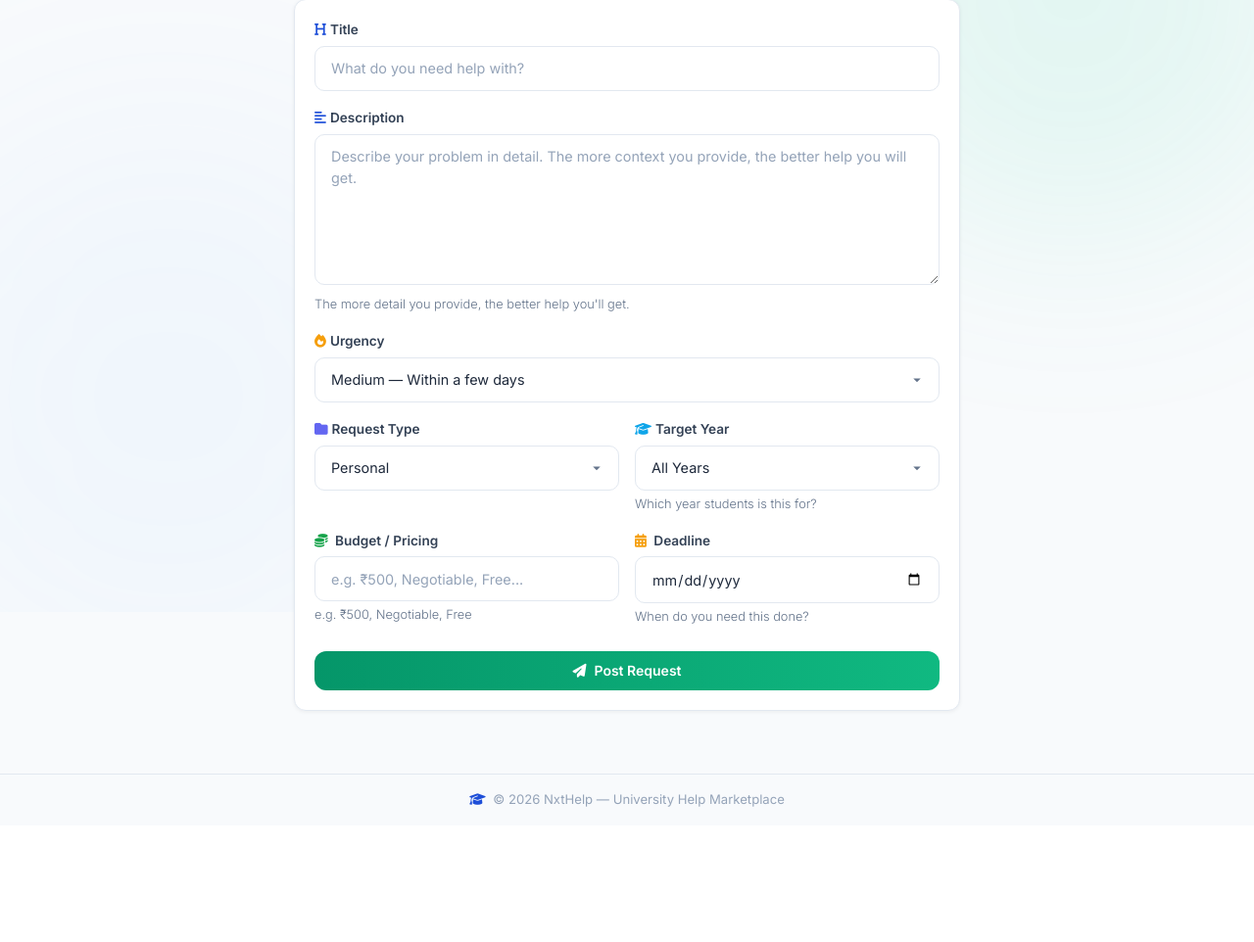
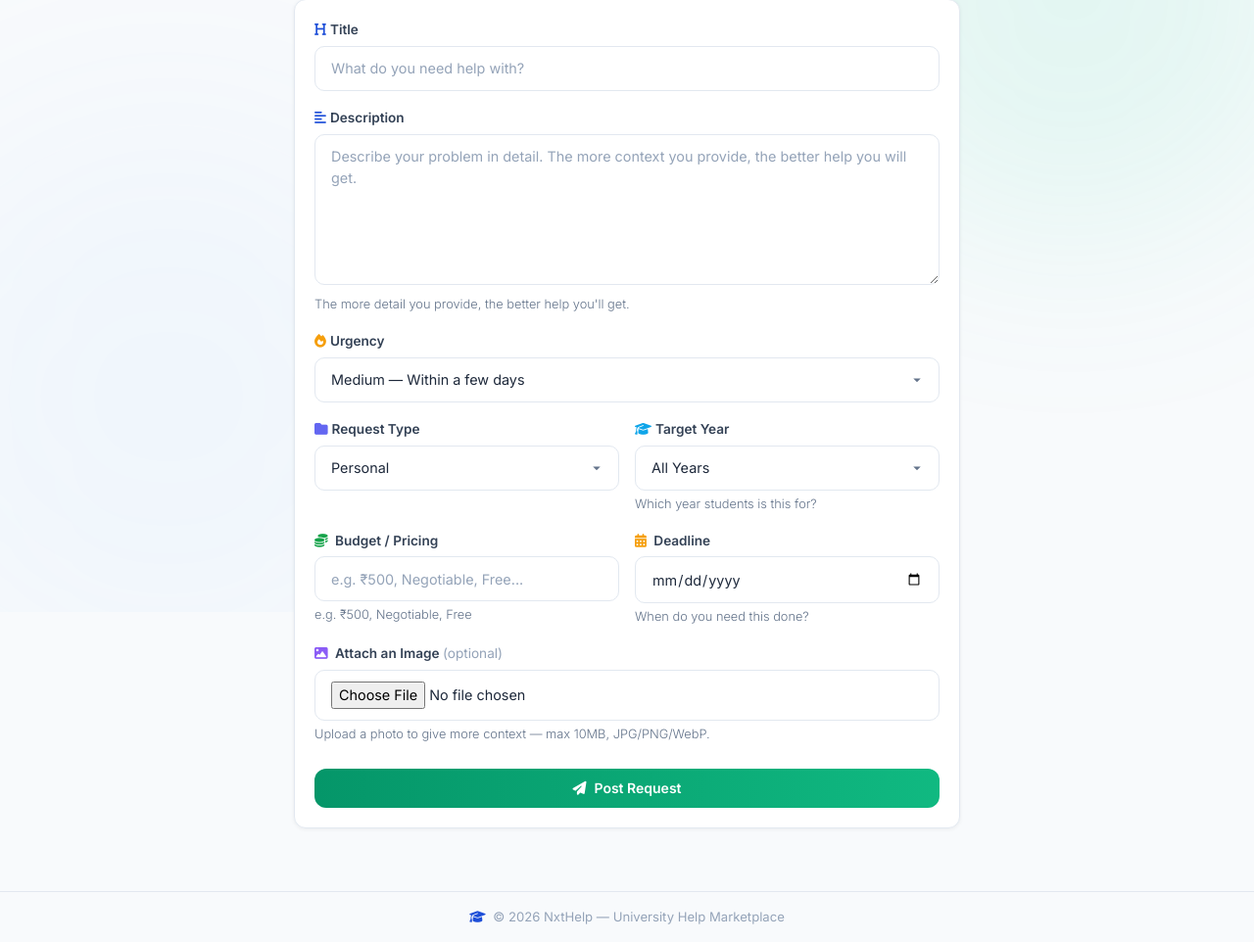
Before and after one commit to NXTSTILE/nxthelp, a Django app: page /request/new/ in a window 1280 px wide. Shown: the part 175-1137 px from the top of the page at 98% size. Before the commit the page ends 999 px from the top, so only its background shows below. Run offline with Django 4.2, Linux system fonts and the light colour scheme; the visitor is signed in with stand-in values (Sample User, id 1); data that the repository does not hold is empty; some libraries are stand-ins or nearby versions.

Commit message:
feat: add optional image upload to help requests via Cloudinary

```diff
--- a/work/forms.py
+++ b/work/forms.py
@@ -6,7 +6,7 @@ class HelpRequestForm(forms.ModelForm):
     """Form to create a help request with pricing and deadline."""
     class Meta:
         model = HelpRequest
-        fields = ['title', 'description', 'urgency', 'request_type', 'target_year', 'budget', 'deadline']
+        fields = ['title', 'description', 'urgency', 'request_type', 'target_year', 'budget', 'deadline', 'image']
         widgets = {
             'title': forms.TextInput(attrs={
                 'class': 'form-input',
@@ -29,6 +29,10 @@ class HelpRequestForm(forms.ModelForm):
                 'type': 'date',
                 'placeholder': 'Select a deadline...',
             }),
+            'image': forms.ClearableFileInput(attrs={
+                'class': 'form-input',
+                'accept': 'image/*',
+            }),
         }
 
     def __init__(self, *args, **kwargs):
@@ -37,6 +41,8 @@ class HelpRequestForm(forms.ModelForm):
         self.fields['deadline'].label = 'Deadline (optional)'
         self.fields['budget'].required = False
         self.fields['budget'].label = 'Budget / Pricing'
+        self.fields['image'].required = False
+        self.fields['image'].label = 'Attach an Image (optional)'
 
 
 class ApplicationForm(forms.ModelForm):
--- a/work/models.py
+++ b/work/models.py
@@ -2,6 +2,7 @@ from django.db import models
 from django.contrib.auth.models import User
 from django.utils import timezone
 import uuid
+from cloudinary.models import CloudinaryField
 
 
 class Category(models.Model):
@@ -66,6 +67,7 @@ class HelpRequest(models.Model):
         help_text='e.g. ₹500, Negotiable, Free, etc.'
     )
     deadline = models.DateField(null=True, blank=True, help_text='When do you need help by?')
+    image = CloudinaryField('image', folder='request_images', blank=True, null=True)
     selected_helper = models.ForeignKey(
         User, on_delete=models.SET_NULL, null=True, blank=True,
         related_name='helping_requests'
--- a/work/templates/work/create_request.html
+++ b/work/templates/work/create_request.html
@@ -12,7 +12,7 @@
     </div>
 
     <div class="card card-static rounded-xl p-5">
-        <form method="POST" action="{% url 'create_help_request' %}" novalidate>
+        <form method="POST" action="{% url 'create_help_request' %}" enctype="multipart/form-data" novalidate>
             {% csrf_token %}
 
             <div class="form-group">
@@ -104,6 +104,18 @@
             </div>
             {% endif %}
 
+            <div class="form-group">
+                <label class="form-label font-semibold" for="id_image">
+                    <i class="fas fa-image me-1" style="color:#8b5cf6"></i> Attach an Image
+                    <span class="text-slate-400 font-normal">(optional)</span>
+                </label>
+                {{ form.image }}
+                <span class="form-help font-light">Upload a photo to give more context — max 10MB, JPG/PNG/WebP.</span>
+                {% for error in form.image.errors %}
+                <span class="form-error">{{ error }}</span>
+                {% endfor %}
+            </div>
+
             <button type="submit" class="btn btn-primary btn-block btn-lg mt-2 font-semibold">
                 <i class="fas fa-paper-plane"></i> Post Request
             </button>
--- a/work/views.py
+++ b/work/views.py
@@ -114,7 +114,7 @@ def dashboard(request):
 def create_help_request(request):
     """Any user can create a help request."""
     if request.method == 'POST':
-        form = HelpRequestForm(request.POST)
+        form = HelpRequestForm(request.POST, request.FILES)
         if form.is_valid():
             help_req = form.save(commit=False)
             help_req.posted_by = request.user
```
Also changed, not shown: nxthelp/settings.py (+24 -2 lines), work/templates/work/dashboard.html (+10 -2 lines), work/migrations/0006_helprequest_image.py (added).
